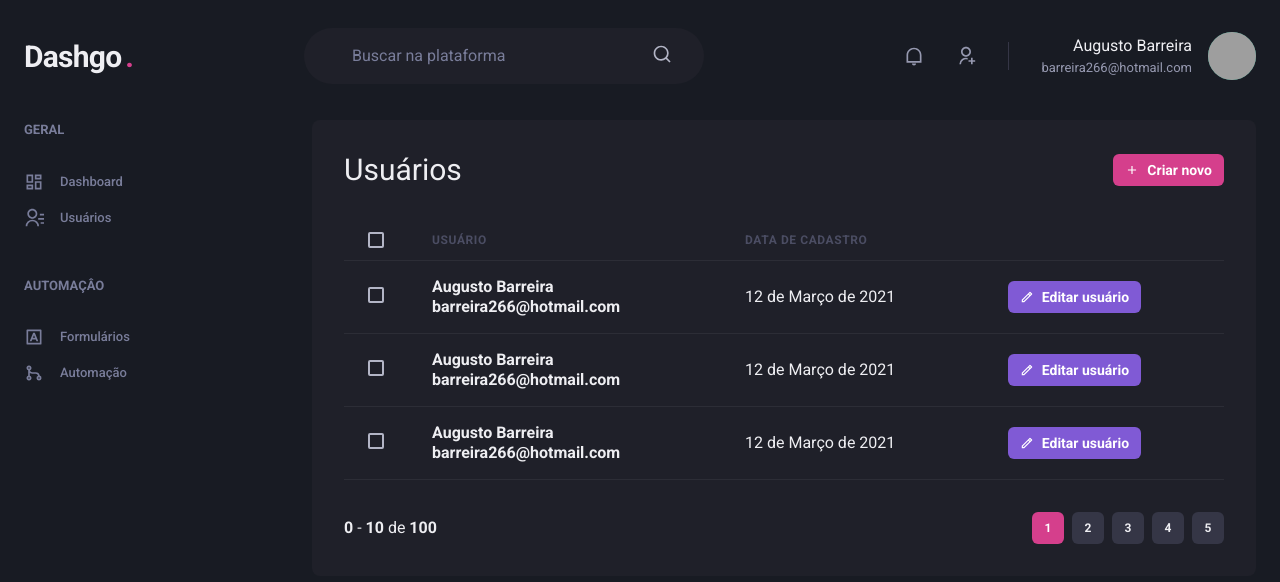
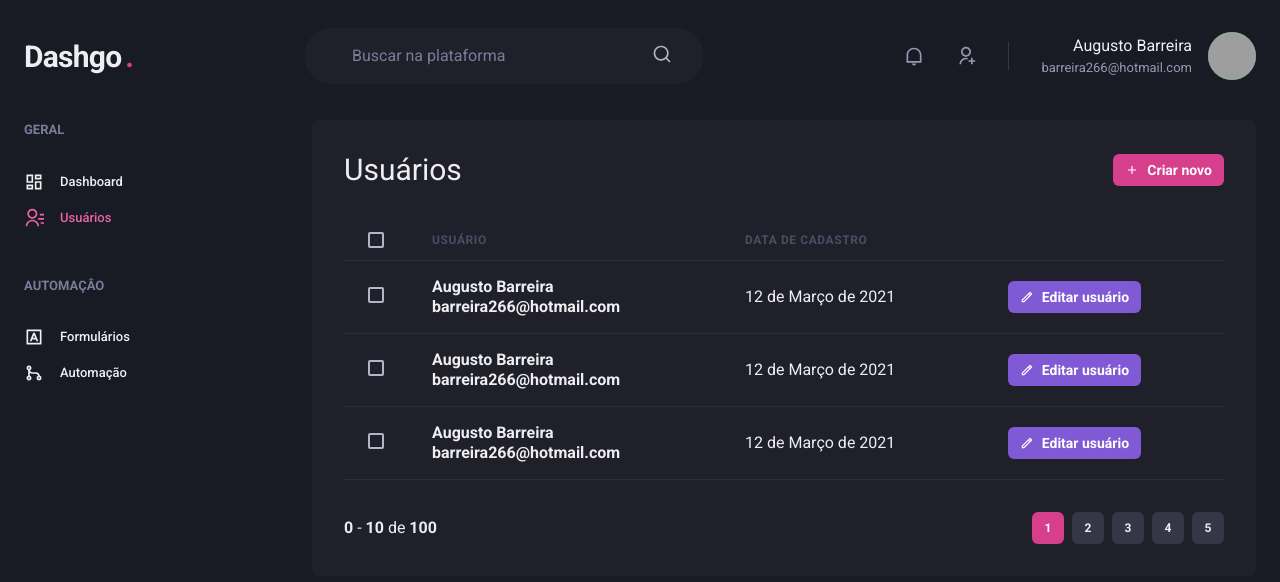
Before and after one commit to barreiradlc/dashgo, a Next.js app: page /users in a window 1280 px wide. Shown: the top 582 px of the page. Built offline with nearby package versions, Linux system fonts and the light colour scheme; grey boxes are pictures that could not be loaded.

Commit message:
Styles Apllied

```diff
--- /dev/null
+++ b/src/components/ActiveLink.tsx
@@ -0,0 +1,33 @@
+import { useRouter } from "next/dist/client/router";
+import Link, { LinkProps } from "next/link";
+import { ReactElement } from "react";
+import { ReactNode } from "react";
+import { cloneElement } from "react";
+
+interface ActiveLinkProps extends LinkProps {
+  children: ReactElement;
+  shouldMatchHref?: boolean;
+}
+
+export function ActiveLink({ children, shouldMatchHref = false, ...rest }: ActiveLinkProps) {
+  const { asPath } = useRouter()
+  let isActive = false
+
+  if (shouldMatchHref && (asPath === rest.href || asPath === rest.as)){
+    isActive = true
+  }
+
+  if (!shouldMatchHref &&
+    ( asPath.startsWith(`${rest.href}`)) ||
+    ( asPath.startsWith(`${rest.as}`))){
+      isActive = true
+  }
+
+  return (
+    <Link {...rest}>
+      {cloneElement(children, {
+        color: isActive ? "pink.400" : "gray.50"
+      })}
+    </Link>
+  )
+}
--- a/src/components/Sidebar/NavLink.tsx
+++ b/src/components/Sidebar/NavLink.tsx
@@ -1,17 +1,23 @@
-import { Text, Link, Icon } from "@chakra-ui/react"
+import { Text, Link as ChakraLink, Icon } from "@chakra-ui/react"
 import { ElementType } from "react"
 import { RiDashboardLine } from "react-icons/ri"
+import Link from "next/link"
+
+import { ActiveLink } from "../ActiveLink"
 
 interface NavLinkProps {
   icon: ElementType;
   children: string;
+  href: string;
 }
 
-export function NavLink({ children, icon, ...rest } : NavLinkProps) {
+export function NavLink({ children, icon, href, ...rest } : NavLinkProps) {
   return (
-    <Link display="flex" align="center" {...rest}>
-      <Icon as={icon} fontSize="20" />
-      <Text ml="4" fontWeight="medium">{children}</Text>
-    </Link>
+    <ActiveLink href={href} passHref>
+      <ChakraLink display="flex" align="center" {...rest}>
+        <Icon as={icon} fontSize="20" />
+        <Text ml="4" fontWeight="medium">{children}</Text>
+      </ChakraLink>
+    </ActiveLink>
   )
 }
--- a/src/components/Sidebar/SidebarNav.tsx
+++ b/src/components/Sidebar/SidebarNav.tsx
@@ -11,13 +11,13 @@
         align="flex-start"
       >
         <NavSection title="GERAL">
-          <NavLink icon={RiDashboardLine}>Dashboard</NavLink>
-          <NavLink icon={RiContactsLine}>Usuários</NavLink>
+          <NavLink icon={RiDashboardLine} href="/dashboard">Dashboard</NavLink>
+          <NavLink icon={RiContactsLine} href="/users" >Usuários</NavLink>
         </NavSection>
 
         <NavSection title="AUTOMAÇÂO">
-          <NavLink icon={RiInputMethodLine}>Formulários</NavLink>
-          <NavLink icon={RiGitMergeLine}>Automação</NavLink>
+          <NavLink icon={RiInputMethodLine} href="/forms">Formulários</NavLink>
+          <NavLink icon={RiGitMergeLine} href="/automation">Automação</NavLink>
         </NavSection>
 
       </Stack>
--- a/src/pages/users/index.tsx
+++ b/src/pages/users/index.tsx
@@ -1,4 +1,5 @@
 import { Box, Flex, Heading, Button, Icon, Table, Thead, Tr, Th, Td, Tbody, Checkbox, Text, useBreakpointValue } from "@chakra-ui/react";
+import Link from "next/link";
 import { RiAddLine, RiPencilLine } from "react-icons/ri";
 import { Header } from "../../components/Header";
 import { Pagination } from "../../components/Pagination";
@@ -23,6 +24,7 @@
                             Usuários
                         </Heading>
 
+                        <Link href="/users/create" passHref >
                             <Button
                                 as="a"
                                 size="sm"
@@ -32,6 +34,7 @@
                                 >
                                 Criar novo
                             </Button>
+                        </Link>
                     </Flex>
 
                     <Table colorScheme="whiteAlpha">
```
Also changed, not shown: src/pages/users/create.tsx (+7 -3 lines). Lines whose indentation alone changed are shown as unchanged.
